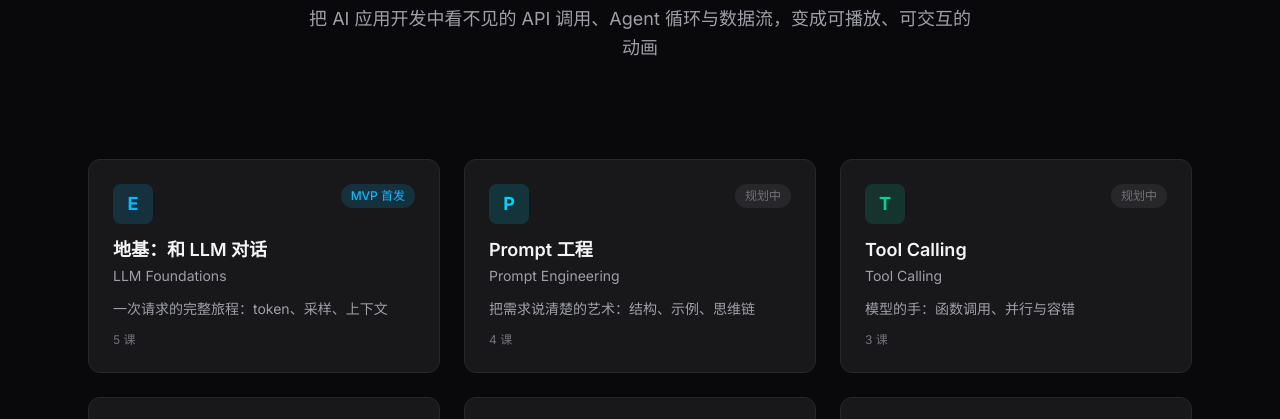
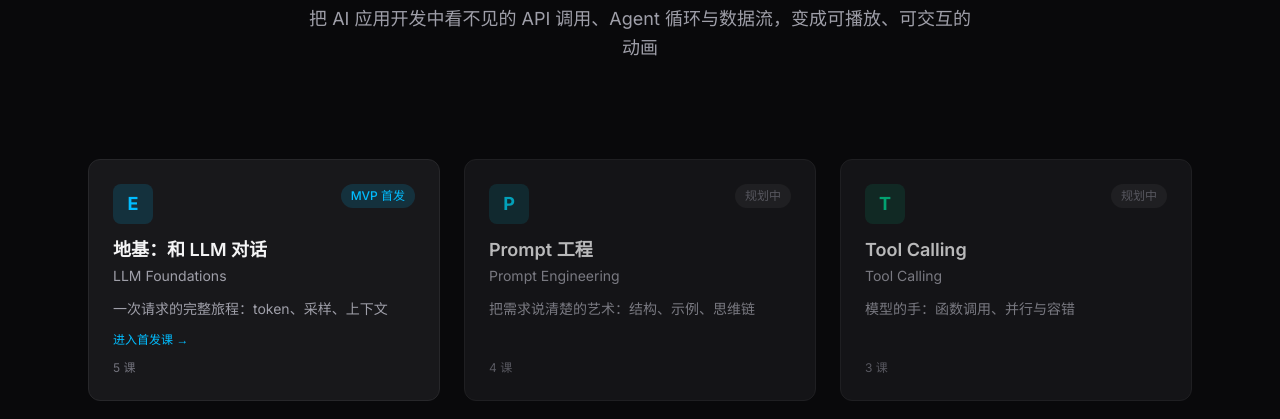
Before and after one commit to classkow/agentviz, an Astro site: page / in a window 1280 px wide. Shown: the part 309-728 px from the top of the page. Built offline with nearby package versions, Linux system fonts and the light colour scheme; Astro itself is replaced by a stand-in of ours.

Commit message:
fix: 接通首页课程卡片与页脚死链（线上可点性修复）
- E/A 模块卡片整卡接通首发课(/learn/e01-request-journey、/learn/a01-agent-loop, base前缀), 加'进入首发课'引导
- 规划中四卡(P/T/R/G)改不可点div视觉降级(opacity-75/cursor-default)
- 页脚 GitHub 链接替换为真实仓库地址
- e2e 防回归: 卡片href断言+导航与卡片真实click跳转用例(可点性进门禁)
- gitignore 补 test-results/
- 验证: build 9页/check 0-0-0/e2e 4过4/dev curl卡片href命中且'#'零残留

```diff
--- a/src/components/CourseMap.vue
+++ b/src/components/CourseMap.vue
@@ -6,11 +6,17 @@ interface CourseModule {
 	lessons: number;
 	blurb: string;
 	mvp: boolean;
+	// MVP modules link to their launch lesson; planned modules stay unclickable.
+	href?: string;
 	// Full Tailwind class names are kept as literal strings so the v4 scanner sees them.
 	badgeClass: string;
 	hoverBorderClass: string;
 	tagClass: string;
+	ctaClass?: string;
 }
+
+// BASE_URL is '/agentviz' without a trailing slash, so lesson paths add one.
+const base = import.meta.env.BASE_URL;
 
 const modules: CourseModule[] = [
 	{
@@ -20,9 +26,11 @@ const modules: CourseModule[] = [
 		lessons: 5,
 		blurb: '一次请求的完整旅程：token、采样、上下文',
 		mvp: true,
+		href: `${base}/learn/e01-request-journey/`,
 		badgeClass: 'bg-sky-400/15 text-sky-400',
 		hoverBorderClass: 'hover:border-sky-400/60',
-		tagClass: 'bg-sky-400/15 text-sky-400'
+		tagClass: 'bg-sky-400/15 text-sky-400',
+		ctaClass: 'text-sky-400'
 	},
 	{
 		letter: 'P',
@@ -64,9 +72,11 @@ const modules: CourseModule[] = [
 		lessons: 7,
 		blurb: '会自己干活的模型：ReAct 循环、记忆、多智能体',
 		mvp: true,
+		href: `${base}/learn/a01-agent-loop/`,
 		badgeClass: 'bg-amber-400/15 text-amber-400',
 		hoverBorderClass: 'hover:border-amber-400/60',
-		tagClass: 'bg-amber-400/15 text-amber-400'
+		tagClass: 'bg-amber-400/15 text-amber-400',
+		ctaClass: 'text-amber-400'
 	},
 	{
 		letter: 'G',
@@ -84,13 +94,14 @@ const modules: CourseModule[] = [
 
 <template>
 	<div class="grid grid-cols-1 gap-6 sm:grid-cols-2 lg:grid-cols-3">
-		<a
+		<component
+			:is="mod.href ? 'a' : 'div'"
 			v-for="mod in modules"
 			:key="mod.letter"
-			href="#"
+			:href="mod.href"
 			:class="[
-				'group flex flex-col gap-3 rounded-xl border border-zinc-800 bg-zinc-900 p-6 transition duration-200 hover:-translate-y-1',
-				mod.hoverBorderClass
+				'group flex flex-col gap-3 rounded-xl border border-zinc-800 bg-zinc-900 p-6 transition duration-200',
+				mod.href ? `hover:-translate-y-1 ${mod.hoverBorderClass}` : 'cursor-default opacity-75'
 			]"
 		>
 			<div class="flex items-start justify-between">
@@ -116,7 +127,8 @@ const modules: CourseModule[] = [
 				<p class="mt-0.5 text-sm text-zinc-400">{{ mod.en }}</p>
 			</div>
 			<p class="text-sm leading-relaxed text-zinc-400">{{ mod.blurb }}</p>
+			<p v-if="mod.href" :class="['text-xs', mod.ctaClass]">进入首发课 →</p>
 			<p class="mt-auto text-xs text-zinc-500">{{ mod.lessons }} 课</p>
-		</a>
+		</component>
 	</div>
 </template>
--- a/src/components/SiteFooter.astro
+++ b/src/components/SiteFooter.astro
@@ -7,7 +7,11 @@ const year = new Date().getFullYear();
 		class="mx-auto flex w-full max-w-6xl flex-col items-center justify-between gap-3 px-6 py-8 text-sm text-zinc-400 sm:flex-row"
 	>
 		<p>© {year} AgentViz · License: Code MIT · Content CC BY 4.0</p>
-		<!-- TODO: 仓库上线后替换为真实 GitHub 地址 -->
-		<a href="#" class="transition-colors hover:text-zinc-100">GitHub</a>
+		<a
+			href="https://github.com/classkow/agentviz"
+			target="_blank"
+			rel="noopener"
+			class="transition-colors hover:text-zinc-100">GitHub</a
+		>
 	</div>
 </footer>
--- a/tests/smoke.spec.ts
+++ b/tests/smoke.spec.ts
@@ -65,10 +65,36 @@ test.describe('AgentViz smoke gate', () => {
 		// "MVP 首发" appears on exactly the two MVP modules (E, A).
 		await expect(page.getByText('MVP 首发', { exact: true })).toHaveCount(2);
 
+		// MVP cards are real links to their launch lessons (M1-05: no more `#`).
+		const eCard = page.getByRole('link', { name: /地基：和 LLM 对话/ });
+		await expect(eCard).toHaveAttribute('href', /\/agentviz\/learn\/e01-request-journey\//);
+		const aCard = page.getByRole('link', { name: /Agents & MCP/ });
+		await expect(aCard).toHaveAttribute('href', /\/agentviz\/learn\/a01-agent-loop\//);
+
+		// Footer GitHub link points at the real repository, not a placeholder.
+		const githubLink = page.getByRole('link', { name: 'GitHub' });
+		await expect(githubLink).toHaveAttribute('href', 'https://github.com/classkow/agentviz');
+		await expect(githubLink).toHaveAttribute('target', '_blank');
+
 		// Permanent full-page screenshot for the milestone report.
 		// Path is relative to the project root (Playwright resolves it against
 		// `process.cwd()`).
 		await page.screenshot({ path: SCREENSHOT_PATH, fullPage: true });
+	});
+
+	// M1-05: render-green is not click-green. Real clicks prove the links work.
+	test('Homepage links navigate to real pages', async ({ page }) => {
+		await page.goto('/agentviz/');
+
+		// Header nav link to the course index. Desktop and mobile navs both
+		// render it, so `.first()` avoids strict-mode violations.
+		await page.getByRole('link', { name: '课程' }).first().click();
+		await expect(page).toHaveURL(/\/agentviz\/learn/);
+
+		// E module card is a whole-card link to its launch lesson.
+		await page.goto('/agentviz/');
+		await page.getByRole('link', { name: /地基：和 LLM 对话/ }).click();
+		await expect(page).toHaveURL(/\/agentviz\/learn\/e01-request-journey/);
 	});
 
 	test('Learn index lists MVP lessons', async ({ page }) => {
```
Also changed, not shown: tests/screenshots/home.png, 1 other file.
